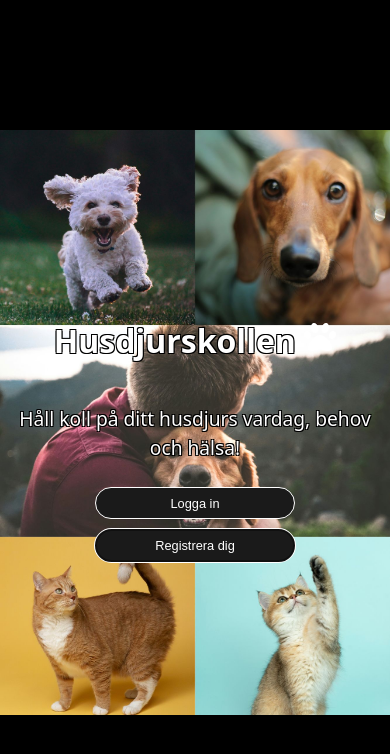
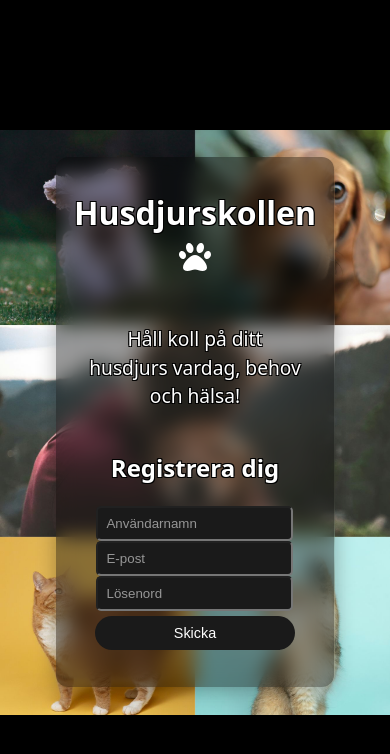
Before and after one commit to Thela1989/Husdjurskollen, a React (Vite) app in the folder husdjursApp-frontend/: page / in a window 390 px wide. Both pictures are taken after a click on the button "Registrera dig". Shown: the top 754 px of the page. Built offline with nearby package versions, Linux system fonts and the light colour scheme.

Commit message:
fixat med registreringsformuläret

```diff
--- /dev/null
+++ b/husdjursApp-frontend/src/assets/RegisterForm.css
@@ -0,0 +1,69 @@
+@media (max-width: 768px) {
+  html {
+    background-size: contain;
+
+    background-position: center;
+    width: 100%;
+    height: 400px;
+
+    background-attachment: scroll;
+
+    background-image: url("/testbilder/mobile.bg.jpg");
+  }
+
+  .hero-content {
+    padding: 10px;
+    display: flex;
+    align-items: center;
+    justify-content: center;
+    flex-direction: column;
+    max-width: 60%;
+
+    padding: 2rem;
+    border-radius: 12px;
+    background: rgba(0, 0, 0, 0.4); /* mörk ton */
+    backdrop-filter: blur(10px); /* suddighet */
+    -webkit-backdrop-filter: blur(10px); /* för Safari-stöd */
+    box-shadow: 0 4px 20px rgba(0, 0, 0, 0.3);
+  }
+  form {
+    display: flex;
+    align-items: center;
+    justify-content: center;
+    flex-direction: column;
+  }
+  .register-form {
+    color: white;
+    text-shadow: -1px -1px 0 #000, 1px -1px 0 #000, -1px 1px 0 #000,
+      1px 1px 0 #000;
+  }
+
+  .PetName {
+    display: flex;
+    align-items: center;
+    justify-content: center;
+  }
+
+  body {
+    width: 100vw;
+  }
+
+  .account-container {
+    padding: 1rem;
+    margin: 1rem auto;
+    max-width: 95vw;
+  }
+
+  button {
+    font-size: 0.9rem;
+    padding: 0.5rem 1rem;
+  }
+
+  .welcomeText {
+    font-size: 2rem;
+    margin: 0;
+
+    text-shadow: -1px -1px 0 #000, 1px -1px 0 #000, -1px 1px 0 #000,
+      1px 1px 0 #000;
+  }
+}
--- a/husdjursApp-frontend/src/assets/index.css
+++ b/husdjursApp-frontend/src/assets/index.css
@@ -8,6 +8,11 @@
   text-rendering: optimizeLegibility;
   -webkit-font-smoothing: antialiased;
   -moz-osx-font-smoothing: grayscale;
+}
+.welcomeText {
+  font-size: clamp(2rem, 7vw, 4rem); /* minstorlek, skärm-baserad, maxstorlek */
+  margin-top: 40px;
+  text-shadow: 2px 2px 6px rgba(0, 0, 0, 0.6);
 }
 
 html,
@@ -47,13 +52,6 @@ body {
   box-sizing: border-box;
   flex-direction: column;
   padding: 1rem;
-}
-
-.welcomeText {
-  color: #fff;
-  font-size: 70px;
-  margin-top: 70px;
-  text-shadow: 10px 2px 6px rgba(0, 0, 0, 0.6);
 }
 
 #WelcomeP {
@@ -120,10 +118,14 @@ body {
   }
 
   .welcomeText {
-    font-size: 2rem;
+    font-size: clamp(
+      2rem,
+      7vw,
+      4rem
+    ); /* minstorlek, skärm-baserad, maxstorlek */
     margin-top: 40px;
-    text-shadow: -1px -1px 0 #000, 1px -1px 0 #000, -1px 1px 0 #000,
-      1px 1px 0 #000;
+    text-shadow: 2px 2px 6px rgba(0, 0, 0, 0.6);
+    color: white;
   }
 }
 
--- a/husdjursApp-frontend/src/components/RegisterForm.tsx
+++ b/husdjursApp-frontend/src/components/RegisterForm.tsx
@@ -1,21 +1,22 @@
-import {usestate} from "react";
+import { useState } from "react";
 import axios from "axios";
+import { useNavigate } from "react-router-dom";
+import "../assets/RegisterForm.css";
+function RegisterForm() {
+  const [username, setUsername] = useState("");
+  const [email, setEmail] = useState("");
+  const [password, setPassword] = useState("");
+  const [message, setMessage] = useState("");
+  const navigate = useNavigate();
 
-
-function RegisterForm(){
-    const [username, setUserName]= usestate("");
-    const [email, setEmail]= usestate("");
-    const [password, setPassword]= usestate("");
-    const [message, setMessage]= usestate("");
-    const navigate= useNavigate();
-
-    const handleSubmit = async (e: React.FormEvent)=>{
+  const handleSubmit = async (e: React.FormEvent) => {
     e.preventDefault();
 
-        try{
-            const res =await axios.post("http://localhost:5000/api/register", {
-                username, email,password,
-
+    try {
+      const res = await axios.post("http://localhost:5000/api/register", {
+        username,
+        email,
+        password,
       });
 
       //Spara JWT token om den som skickar tillbaks
@@ -24,18 +25,49 @@ function RegisterForm(){
         localStorage.setItem("token", token);
         setMessage("Registrering lyckades! Du är nu inloggad");
         navigate("/account");
-            }else{
+      } else {
         setMessage("Registreringen lyckades, men ingen token mottagen");
       }
-        }catch(error:any){
+    } catch (error: any) {
       console.error(error);
-            setMessage(error?.response?.data?.error  || "Kunde inte registrera användare.");
+      setMessage(
+        error?.response?.data?.error || "Kunde inte registrera användare."
+      );
+    }
+  };
+
+  return (
+    <form onSubmit={handleSubmit} className="register-form">
+      <h2>Registrera dig</h2>
+      <input
+        type="text"
+        placeholder="Användarnamn"
+        value={username}
+        onChange={e => setUsername(e.target.value)}
+        required
+      ></input>
+
+      <input
+        type="email"
+        placeholder="E-post"
+        value={email}
+        onChange={e => setEmail(e.target.value)}
+        required
+      ></input>
+
+      <input
+        type="password"
+        placeholder="Lösenord"
+        value={password}
+        onChange={e => setPassword(e.target.value)}
+        required
+      ></input>
+
+      <button type="submit">Skicka</button>
+
+      {message && <p className="form-message">{message}</p>}
+    </form>
+  );
 }
 
-    }
-
-};
-//FORTSÄTT HÄR
-return{
-    <form onsubmit={handleSubmit}>
-}
+export default RegisterForm;
--- a/husdjursApp-frontend/src/pages/HomePage.tsx
+++ b/husdjursApp-frontend/src/pages/HomePage.tsx
@@ -1,16 +1,19 @@
 // src/pages/HomePage.tsx
 import { useNavigate } from "react-router-dom";
 import { FaPaw } from "react-icons/fa";
+import RegisterForm from "../components/RegisterForm";
+import { useState } from "react";
 
 function HomePage() {
   const navigate = useNavigate();
+  const [showRegister, setShowRegister] = useState(false);
 
   const handleLoginClick = () => {
     navigate("/account");
   };
 
   const handleRegisterClick = () => {
-    alert("Registrering är inte implementerad än, men det kommer!");
+    setShowRegister(true); //visa formulär
   };
 
   return (
@@ -22,10 +25,14 @@ function HomePage() {
 
         <p id="WelcomeP">Håll koll på ditt husdjurs vardag, behov och hälsa!</p>
 
-        <div className="button-row">
-          <button onClick={handleLoginClick}>Logga in</button>
-          <button onClick={handleRegisterClick}>Registrera dig</button>
-        </div>
+        {!showRegister ? (
+          <div className="button-row">
+            <button onClick={handleLoginClick}>Logga in</button>
+            <button onClick={handleRegisterClick}>Registrera dig</button>
+          </div>
+        ) : (
+          <RegisterForm />
+        )}
       </div>
     </div>
   );
```
Also changed, not shown: 2 other files (tests, documents, lock files or other folders). Lines whose indentation alone changed are shown as unchanged.
